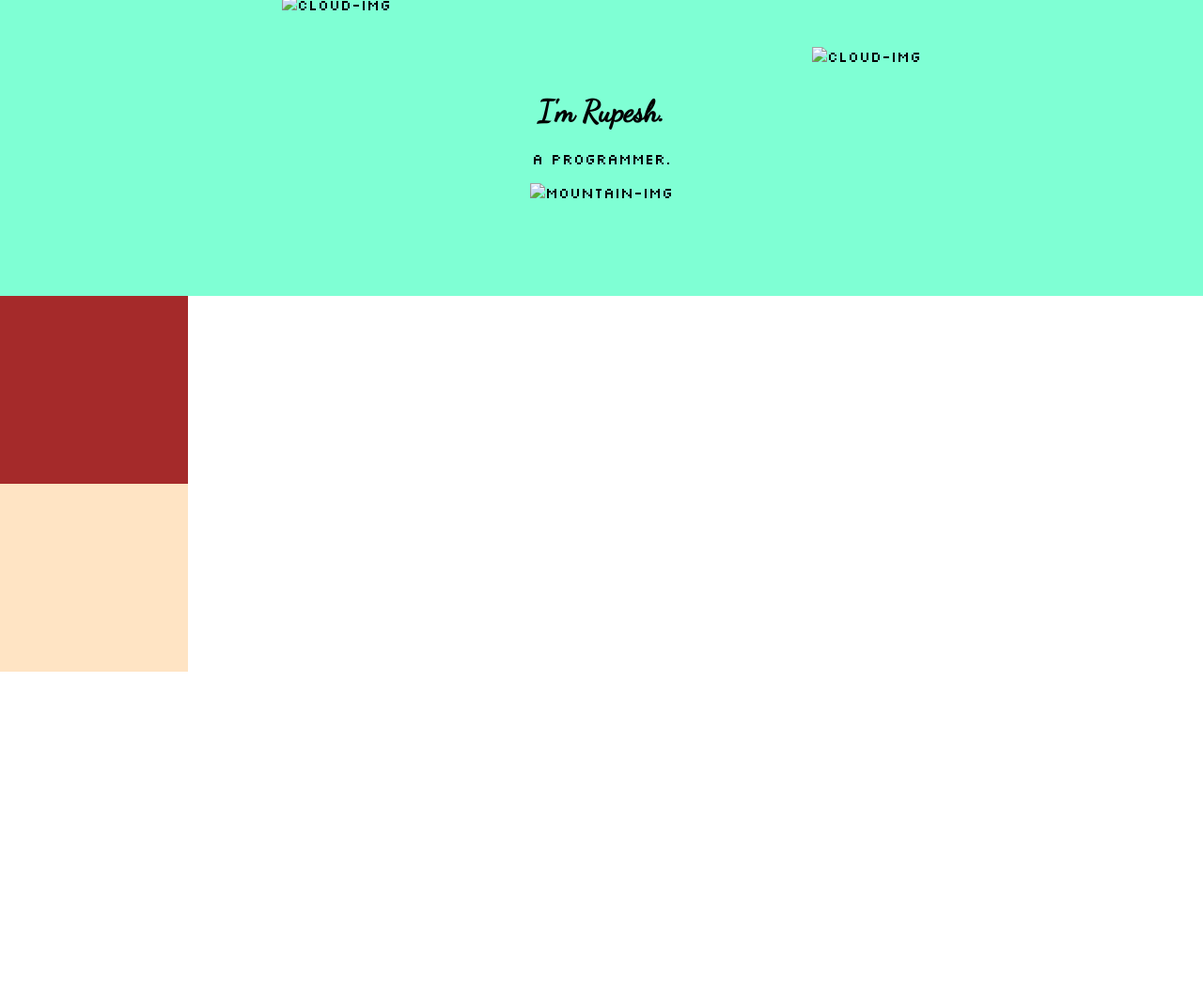
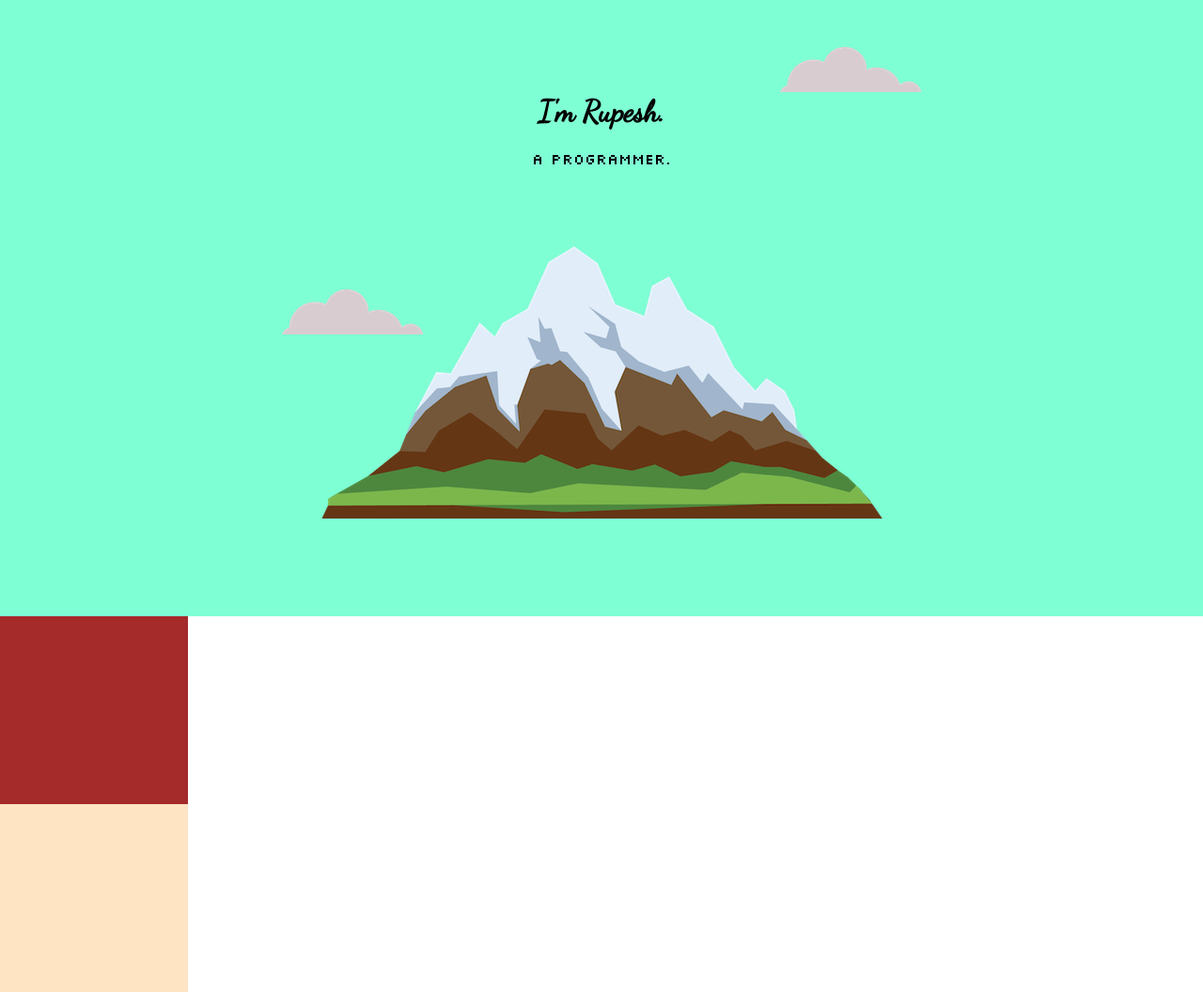
Before and after one commit to rupesh-hash/Website, a plain HTML site: page index.html in a window 1280 px wide. Shown: the whole page at 94% size. Before the commit the page ends 800 px from the top, so only its background shows below. Drawn offline with Linux system fonts and the light colour scheme; files that its build step writes are made by us from their sources.

Commit message:
Update index.html

```diff
--- a/index.html
+++ b/index.html
@@ -5,15 +5,15 @@
     <meta http-equiv="X-UA-Compatible" content="IE=edge">
     <meta name="viewport" content="width=device-width, initial-scale=1.0">
     <title>Rupesh Singh Baghel</title>
-    <link rel="stylesheet" href="css/Styles.Css">
+    <link rel="stylesheet" href="Styles.Css">
     <link rel="icon" href="favicon.ico">
     <link href="https://fonts.googleapis.com/css2?family=Dancing+Script&family=Silkscreen&display=swap" rel="stylesheet">
     <div class="top-container">
-        <img class="top-cloud" src="images/cloud.png" alt="cloud-img">
+        <img class="top-cloud" src="cloud.png" alt="cloud-img">
         <h1>I'm Rupesh. </h1>
         <p> A programmer. </p>
-        <img class="bottom-cloud" src="images/cloud.png" alt="cloud-img">
-        <img src="images/mountain.png" alt="mountain-img">
+        <img class="bottom-cloud" src="cloud.png" alt="cloud-img">
+        <img src="mountain.png" alt="mountain-img">
 
     </div>
     <div class="middle-container">
```
